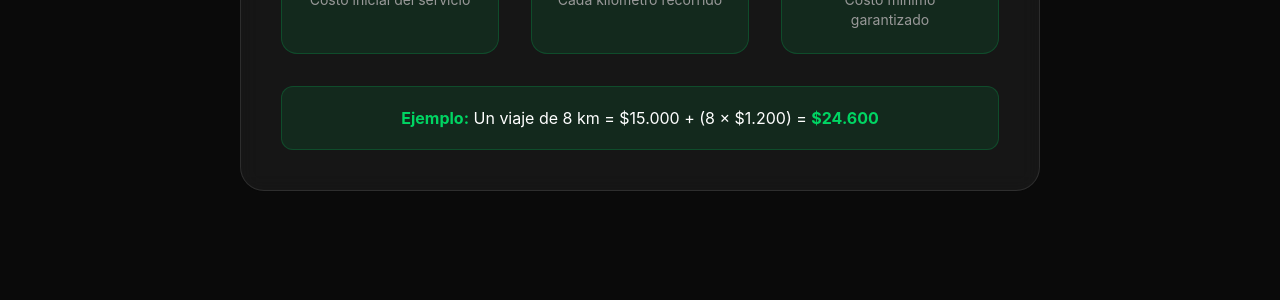
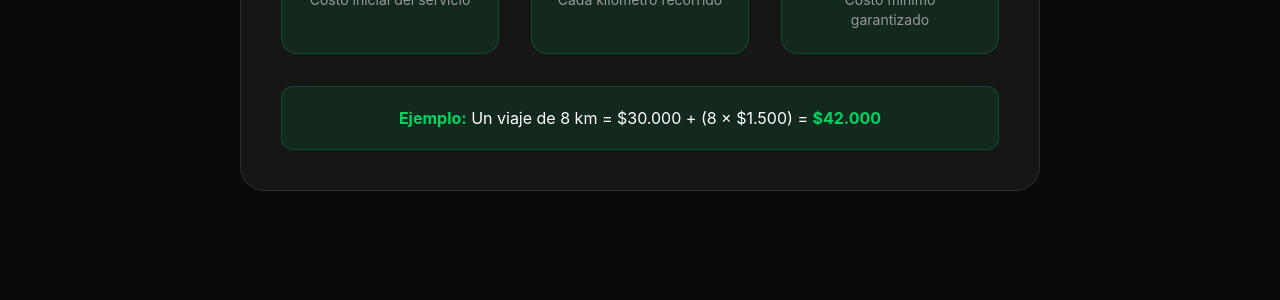
Before and after one commit to alexitico1989/grua-style-pwa, a Django app: page / in a window 1280 px wide. Shown: the part 2630-2930 px from the top of the page. Run offline with Django 4.2, Linux system fonts and the light colour scheme.

Commit message:
Update home.html

```diff
--- a/templates/grua_app/home.html
+++ b/templates/grua_app/home.html
@@ -1004,7 +1004,7 @@
             </div>
 
             <div class="pricing-example">
-                <strong>Ejemplo:</strong> Un viaje de 8 km = $15.000 + (8 × $1.200) = <strong>$24.600</strong>
+                <strong>Ejemplo:</strong> Un viaje de 8 km = $30.000 + (8 × $1.500) = <strong>$42.000</strong>
             </div>
         </div>
     </div>
```
